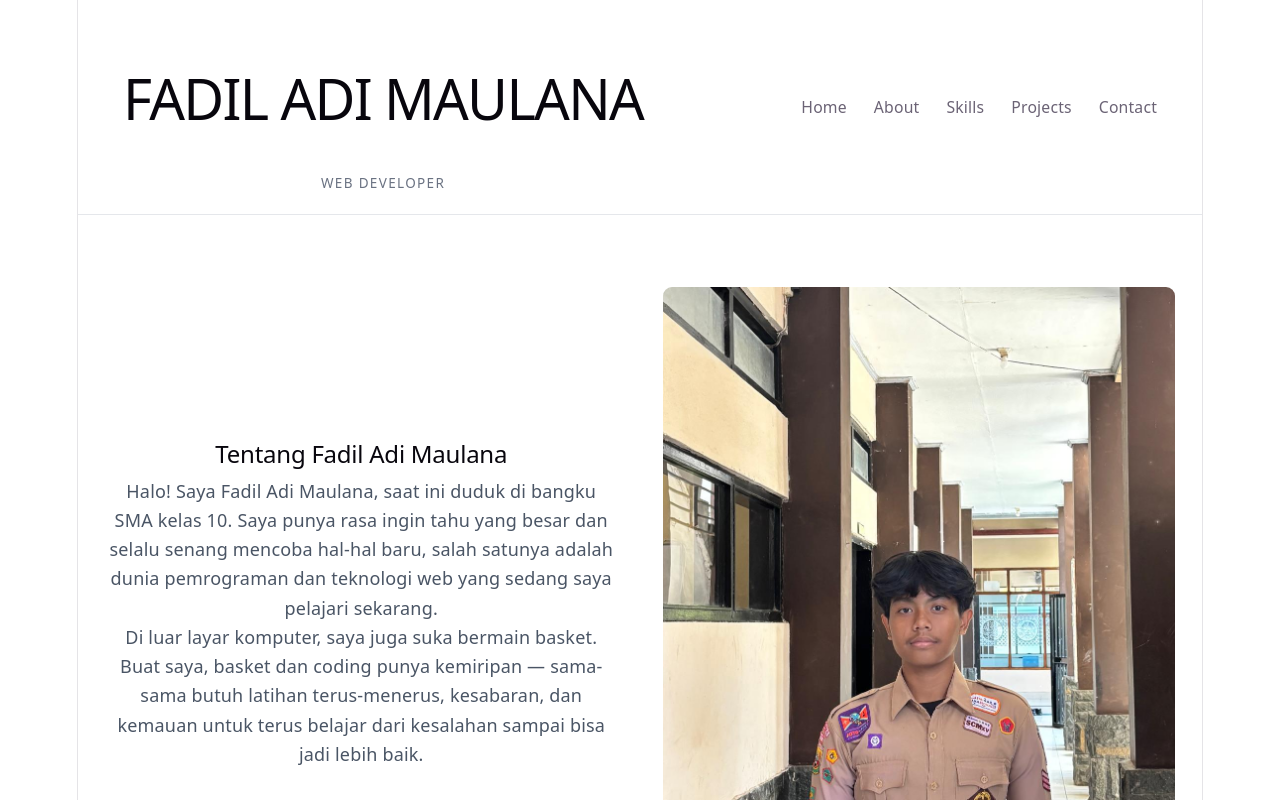
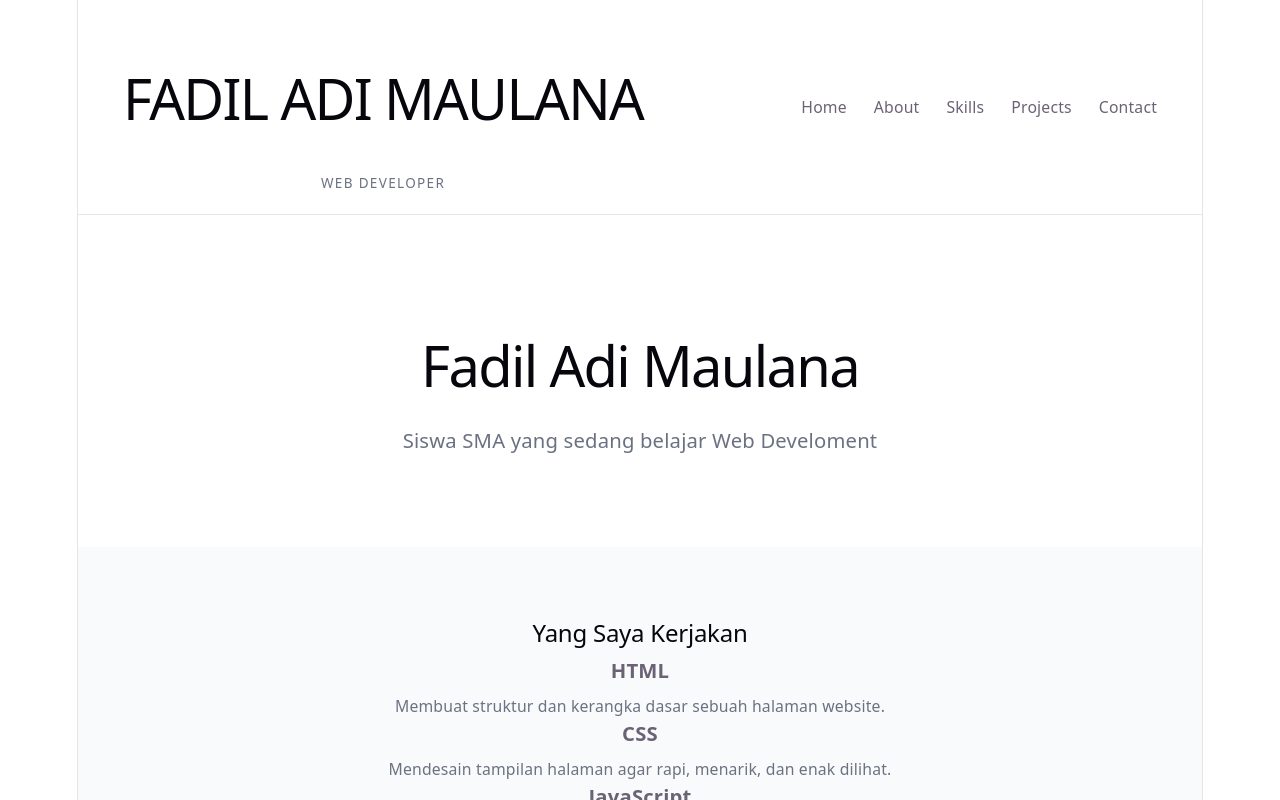
Before and after one commit to Fadil2112N/portofolio-ts, a React (Vite) app: page / in a window 1280 px wide. Shown: the top 800 px of the page. Built offline with nearby package versions, Linux system fonts and the light colour scheme.

Commit message:
update: Hero.tsx dengan intro singkat

```diff
--- a/src/components/Hero.tsx
+++ b/src/components/Hero.tsx
@@ -1,30 +1,16 @@
-import fotoProfil from '../assets/foto-profil.png.jpg'
-
 function Hero() {
-  return (
-    <section id="hero" className="px-6 py-16 max-w-5xl mx-auto grid md:grid-cols-2 gap-10 items-center">
-      <div>
-        <h2 className="text-3xl font-bold text-indigo-600 mb-4">Tentang Fadil Adi Maulana</h2>
-        <p className="text-gray-600 leading-relaxed">
-          Halo! Saya Fadil Adi Maulana, saat ini duduk di bangku SMA kelas 10.
-          Saya punya rasa ingin tahu yang besar dan selalu senang mencoba
-          hal-hal baru, salah satunya adalah dunia pemrograman dan teknologi web
-          yang sedang saya pelajari sekarang.
-        </p>
-        <p className="text-gray-600 leading-relaxed mt-4">
-          Di luar layar komputer, saya juga suka bermain basket. Buat saya,
-          basket dan coding punya kemiripan — sama-sama butuh latihan terus-menerus,
-          kesabaran, dan kemauan untuk terus belajar dari kesalahan sampai bisa
-          jadi lebih baik.
-        </p>
-      </div>
-      <img
-        src={fotoProfil}
-        alt="Foto Fadil Adi Maulana"
-        className="rounded-lg w-full h-auto object-cover"
-      />
-    </section>
-  )
+    return (
+        <section
+        id="hero"
+        className="px-6 md:px-10 py-20 text-center bg-white"
+        >
+            <h1 className="text-3xl md:text-5xl font-bold mb-4">
+                Fadil Adi Maulana
+            </h1>
+            <p className="text-gray-500 text-lg">
+                Siswa SMA yang sedang belajar Web Develoment
+            </p>
+        </section>
+    )
 }
-
 export default Hero
```
